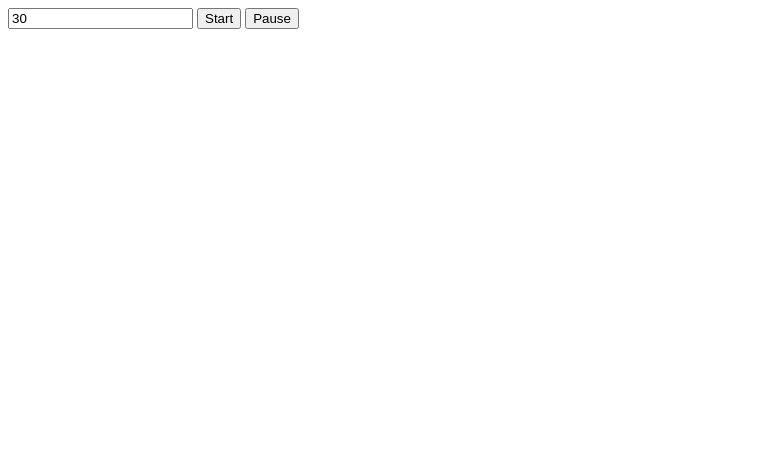
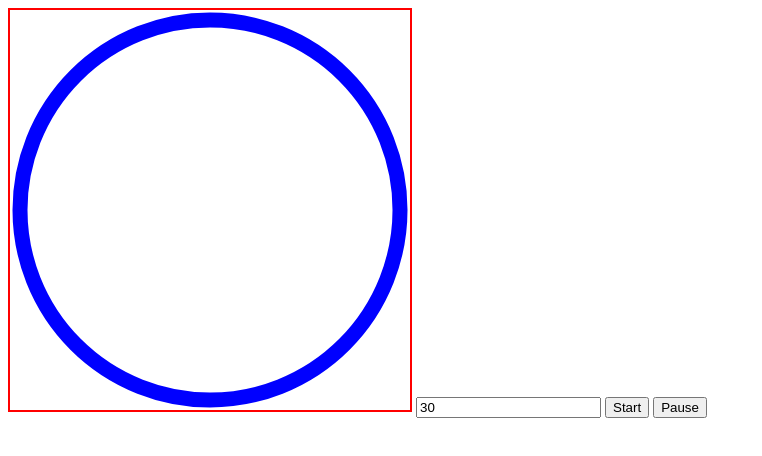
Before and after one commit to Lisgevan/The-Modern-Javascript-Bootcamp-Course-2021, a plain HTML site: page timer/index.html in a window 1280 px wide. Shown: the whole page, without its empty margins (0-762 px from the left). Drawn offline with Linux system fonts and the light colour scheme.

Commit message:
draw circle and prepare animation

```diff
--- a/timer/index.html
+++ b/timer/index.html
@@ -9,6 +9,19 @@
     </head>
 
     <body>
+        <svg width='400' height='400' style="border:2px solid red">
+            <circle
+                    r='190'
+                    cx='200'
+                    cy='200'
+                    fill='transparent'
+                    stroke="blue"
+                    stroke-width="15"
+                    transform="rotate(-90 200 200)">
+                <!-- stroke-dasharray="" -->
+                <!-- stroke-dashoffset="-0" -->
+            </circle>
+        </svg>
         <input id="duration" type="text" value="30" />
         <button id="start">Start</button>
         <button id="pause">Pause</button>
--- a/timer/index.js
+++ b/timer/index.js
@@ -1,7 +1,12 @@
 const durationInput = document.querySelector("#duration");
 const startButton = document.querySelector("#start");
 const pauseButton = document.querySelector("#pause");
+const circle = document.querySelector("circle");
 
+const perimeter = circle.getAttribute("r") * 2 * Math.PI;
+circle.setAttribute("stroke-dasharray", perimeter);
+
+let currentOffset = 0;
 const timer = new Timer(durationInput, startButton, pauseButton, {
 	//callback functions to check when the timer started, when it is ticking, when it is complete
 	// we will be using them to change the web page instead of putting the code in the our class
@@ -9,7 +14,8 @@ const timer = new Timer(durationInput, startButton, pauseButton, {
 		console.log("Timer started");
 	},
 	onTick() {
-		console.log("Timer ticked");
+		circle.setAttribute("stroke-dashoffset", currentOffset);
+		currentOffset -= 50;
 	},
 	onComplete() {
 		console.log("Timer completed");
```
